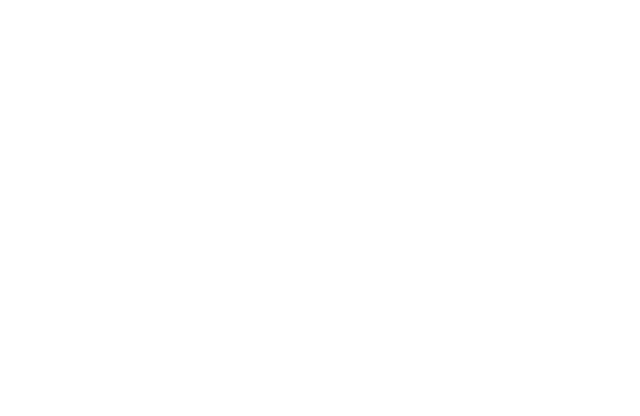
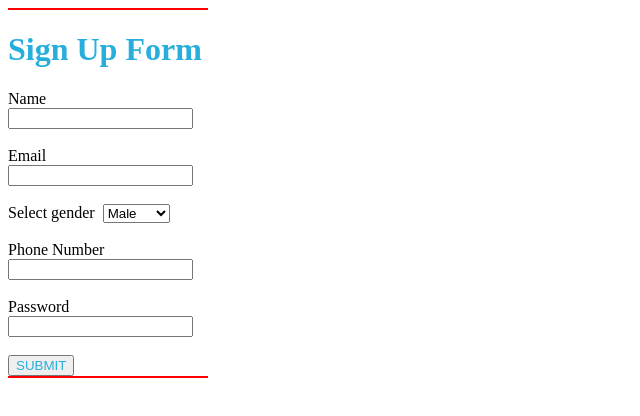
Before and after one commit to ratnesh0096/React-will-you-be-my-valentine---Signup-Form, a React app: page / in a window 1280 px wide. Shown: the whole page, without its empty margins (0-640 px from the left). Built offline with nearby package versions, Linux system fonts and the light colour scheme.

Commit message:
Final Commit

```diff
--- a/src/components/App.js
+++ b/src/components/App.js
@@ -1,9 +1,18 @@
-import React, {Component, useState} from "react";
+import React, { Component, useState } from "react";
 import '../styles/App.css';
+import SignUpForm from "./SignUpForm";
 
 const App = () => {
+  const [isSubmitted, setSubmisson] = useState(false);
+  function submitForm() {
+    setSubmisson(true);
+  }
   return (
-    <div id="main"></div>
+    <div id="main">
+      <h1>Sign Up Form</h1>
+      <SignUpForm />
+      { isSubmitted && <h2>You form is submitted succesfully.</h2> }
+    </div>
   )
 }
 
--- /dev/null
+++ b/src/components/SignUpForm.js
@@ -0,0 +1,79 @@
+import React, { useState } from 'react';
+import '../styles/SignUpForm.css';
+import useForm from './useForm';
+import validateForm from './validateForm';
+validateForm
+const SignUpForm = () => {
+    const { handleInput, userRegistration, handleSubmit, isValid, isSubmitted } = useForm(validateForm);
+    return (
+        <>
+            <form onSubmit={handleSubmit}>
+                <div>
+                    <label>Name</label>
+                    <input
+                        type="text"
+                        name="username"
+                        value={userRegistration.username}
+                        onChange={handleInput} data-testid='name'
+                    />
+                    {isValid.username && <p>Invalid username</p>}
+                </div>
+                <br />
+                <div>
+                    <label>Email</label>
+                    <input
+                        type="email"
+                        name="email" value={userRegistration.email}
+                        onChange={handleInput}
+                        data-testid='email'
+                    />
+                    {isValid.email && <p>Invalid email</p>}
+                </div>
+                <br />
+                <div>
+                    <label>Select gender</label>&nbsp;&nbsp;
+                    <select
+                        name="gender"
+                        value={userRegistration.gender}
+                        onChange={handleInput}
+                        data-testid='gender'
+                    >
+                        <option value="male">Male</option>
+                        <option value="female">Female</option>
+                        <option value="other">Other</option>
+                    </select>
+                </div>
+                <br />
+                <div>
+                    <label>Phone Number</label>
+                    <input
+                        type="number"
+                        name="phone"
+                        value={userRegistration.phone}
+                        onChange={handleInput}
+                        data-testid='phoneNumber'
+                    />
+                    {isValid.phone && <p>Invalid phone number</p>}
+                </div>
+                <br />
+
+                <div>
+                    <label>Password</label>
+                    <input
+                        type="password"
+                        name="password"
+                        value={userRegistration.password}
+                        onChange={handleInput}
+                        data-testid='password'
+                    />
+                    {isValid.password && <p>Invalid password</p>}
+                </div>
+                <br />
+                <button type="submit" data-testid='submit'>SUBMIT</button>
+            </form>
+            {isSubmitted && <h2> Welcome Boi</h2>}
+        </>
+    );
+};
+
+export default SignUpForm;
--- /dev/null
+++ b/src/components/useForm.js
@@ -0,0 +1,46 @@
+import React, { useState } from 'react';
+import validateForm from './validateForm';
+
+const useForm = (validateForm) => {
+    const [userRegistration, setuserRegitration] = useState(
+        {
+            username: "",
+            email: "",
+            gender: "",
+            phone: "",
+            password: "",
+        }
+    );
+
+    const [isValid, setValidation] = useState({})
+    const [isSubmitted, setSubmisson] = useState(false);
+
+    const handleInput = (e) => {
+        const { name, value } = e.target;
+        setuserRegitration({ ...userRegistration, [name]: value });
+    }
+
+    const handleSubmit = (e) => {
+        e.preventDefault();
+        setValidation(validateForm(userRegistration));
+        if (Object.keys(isValid).length === 0) {
+            // alert(Object.keys(isValid).length);
+            setSubmisson(true);
+        }
+        else{
+            setSubmisson(false);
+        }
+    }
+
+    return { handleInput, userRegistration, handleSubmit, isValid, isSubmitted };
+};
+
+export default useForm;
+// const handleSubmit = (e) => {
+//     // let email=userRegistration.email;
+//     // alert(email.split("@")[0]);
+//     // const name = e.target.name;
+//     // setValidation({ ...isValid, [name]: false })
+//     // alert(isValid.username);
+//     e.preventDefault();
+// }
--- /dev/null
+++ b/src/components/validateForm.js
@@ -0,0 +1,31 @@
+
+const validateForm = (userRegistration) => {
+    let errors = {};
+    if (!userRegistration.username.trim()) {
+        errors.username = 'Usrename required'
+    }
+
+    if (!userRegistration.email) {
+        errors.email = 'Email required'
+    }
+    else if (!/^[a-zA-Z0-9.!#$%&'*+/=?^_`{|}~-]+@[a-zA-Z0-9-]+(?:\.[a-zA-Z0-9-]+)*$/.test(userRegistration.email)) {
+        errors.email = 'Invalid Email'
+    }
+
+    if (!userRegistration.phone) {
+        errors.phone = 'phone Required'
+    }
+    else if (userRegistration.phone.length != 10) {
+        errors.phone = 'phone required exact 10 numbers'
+    }
+
+    if (!userRegistration.password) {
+        errors.password = 'Password Required'
+    }
+    else if (userRegistration.password.length < 6) {
+        errors.password = 'Password required more than 6 characters'
+    }
+    return errors;
+};
+
+export default validateForm;
--- a/src/styles/App.css
+++ b/src/styles/App.css
@@ -1,9 +1,14 @@
 h1 {
     color: #27aedb;
-    text-align: center;
+    /* text-align: center; */
     }
 
-
+#main{
+    border-top: 2px solid red;
+    border-bottom: 2px solid red;
+    width: 200px;
+    align-content: center;
+}
 button{
     color: #27aedb;
     text-align: center;
--- /dev/null
+++ b/src/styles/SignUpForm.css
@@ -0,0 +1,3 @@
+p{
+    color: darkred;
+}
```
Also changed, not shown: 1 other file.
